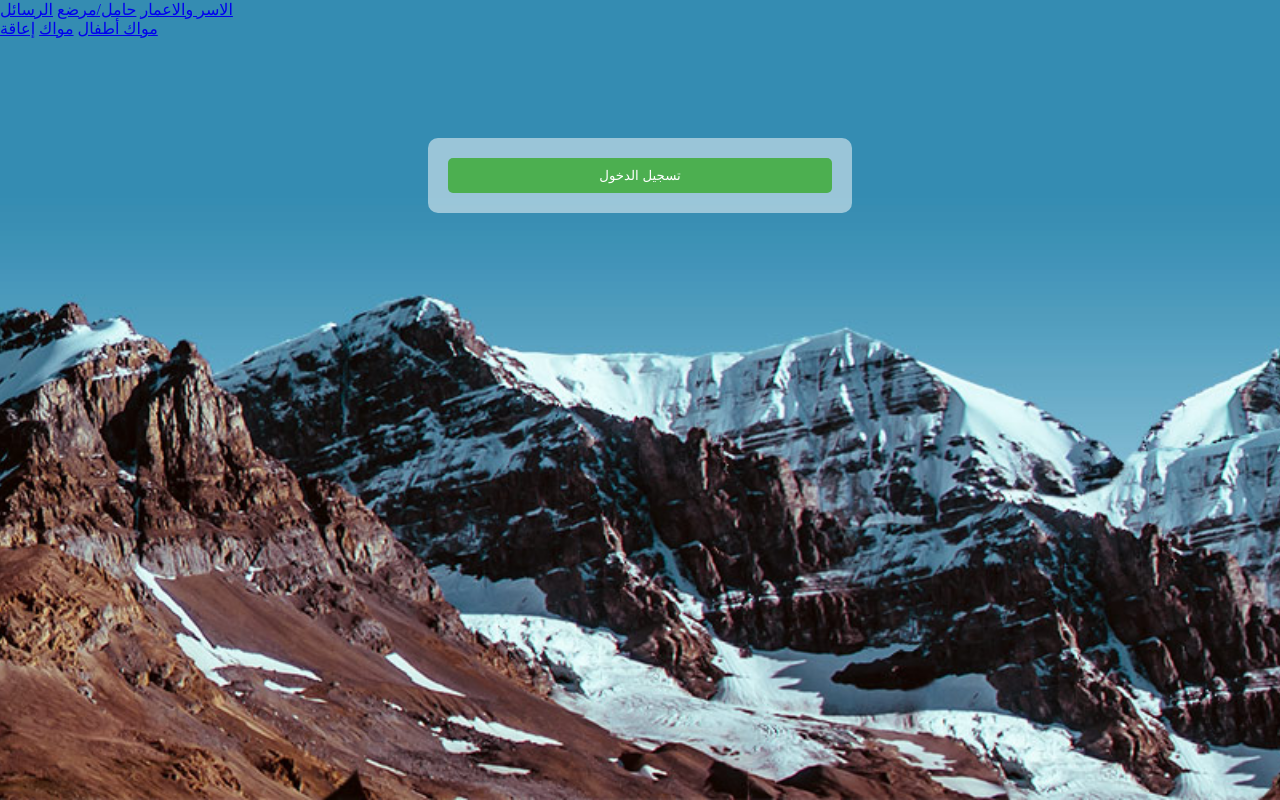
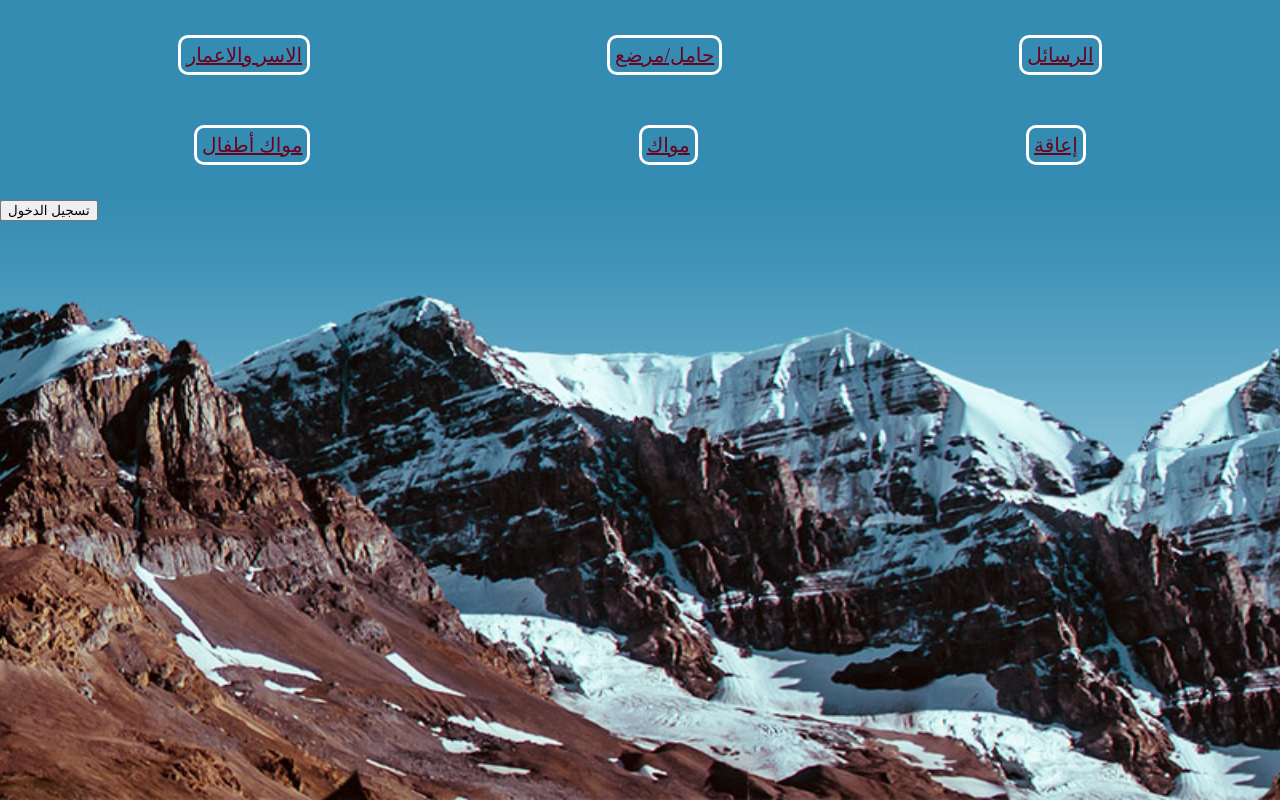
Before and after one commit to najmabboud/Statistical-application, a Flask app: template templates/index.html in a window 1280 px wide. Run offline with Flask 3, Linux system fonts and the light colour scheme; the template is opened without the code that fills it, so the values that code supplies are empty.

Commit message:
Update main.css

```diff
--- a/static/css/main.css
+++ b/static/css/main.css
@@ -1,6 +1,6 @@
 body {
-    margin: 0;
-    padding: 0;
+    margin: 10;
+    padding: 10;
     overflow: hidden;
 
 }
@@ -22,46 +22,76 @@
     100% { background-position: 100% 0; }
 }
 
-.input-group {
-    background-color: rgba(255, 255, 255, 0.5);
-    padding: 20px;
+.family-form{
     float: center;
-    border-radius: 10px;
-    width: 30%;
-    margin: 0 auto;
-    margin-top: 100px;
+    width: 40%;
+    margin: 10px;
+    padding: 10px;
+    border: solid;
+    border-color: white;
+    border-radius: 15px;
+    box-shadow: 5px 5px 5px 5px red;
+    background-color:rgba(255, 255,255, 0.5);
+
+}
+.family-form input{
+    margin: 10px;
 }
 
-.input-group input {
+.family-form button{
     width: 100%;
-    padding: 10px;
-    margin-bottom: 10px;
-    border-radius: 5px;
-    border: none;
+    text-align: center;
+    border-radius: 10px;
+    color: white;
+    background-color: red;
+    margin: 5px;
+
 }
 
-.input-group button {
-    width: 100%;
+.messages-div{
+    float: center;
+    width: 40%;
+    margin: 10px;
     padding: 10px;
-    border-radius: 5px;
-    border: none;
-    background-color: #4CAF50;
-    color: white;
+    border: solid;
+    border-color: white;
+    border-radius: 15px;
+    box-shadow: 5px 5px 5px 5px red;
+    background-color:rgba(255, 255,255, 0.5);
+
+}
+.messages-div input{
+    margin: 10px;
 }
 
-.list{
+.messages-div button{
+    width: 100%;
+    text-align: center;
+    border-radius: 10px;
+    color: white;
+    background-color: red;
+    margin: 5px;
+
+}
+
+
+
+
+.list1{
+    justify-content: space-around;
     display: flex;
-    justify-content: space-around;
-    background-color: (255, 255, 255, 0.5);
+    float: center;
+
     padding: 10px;
 
-    width: 80%;
+
     border-radius: 10px ;
 
-    margin: 10px;
+    margin: 20px;
 
 }
-.list a{
+.list1 a{
+
     padding:5px;
     margin: 5px;
     color: rgb(107, 3, 31);
@@ -71,3 +101,91 @@
     border-color:white;
     font-size: 20px;
 }
+.list2{
+    justify-content: space-around;
+    display: flex;
+    float: center;
+
+    padding: 10px;
+
+
+    border-radius: 10px ;
+
+    margin: 20px;
+
+}
+.list2 a{
+    padding:5px;
+    margin: 5px;
+    color: rgb(107, 3, 31);
+    border-radius: 10px;
+
+    border: solid;
+    border-color:white;
+    font-size: 20px;
+}
+.info{
+
+    position: fixed;
+    top: 50%;
+    left: 50%;
+    transform: translate(-50%,-50%);
+    height: 40%;
+    width: 40%;
+    margin: 5px;
+    padding: 5px;
+    border: double;
+    background-color: white;
+    text-align: center;
+    overflow: scroll;
+}
+.child-form{
+    float: center;
+    width: 40%;
+    margin: 10px;
+    padding: 10px;
+    border: solid;
+    border-color: white;
+    border-radius: 15px;
+    box-shadow: 5px 5px 5px 5px red;
+    background-color:rgba(255, 255,255, 0.5);
+
+}
+.child-form input{
+    margin: 10px;
+}
+
+.child-form button{
+    width: 100%;
+    text-align: center;
+    border-radius: 10px;
+    color: white;
+    background-color: red;
+    margin: 5px;
+
+}
+.eaa-form{
+    float: center;
+    width: 40%;
+    margin: 10px;
+    padding: 10px;
+    border: solid;
+    border-color: white;
+    border-radius: 15px;
+    box-shadow: 5px 5px 5px 5px red;
+    background-color:rgba(255, 255,255, 0.5);
+
+}
+.eaa-form input{
+    margin: 10px;
+}
+
+.eaa-form button{
+    width: 100%;
+    text-align: center;
+    border-radius: 10px;
+    color: white;
+    background-color: red;
+    margin: 5px;
+
+}
```
